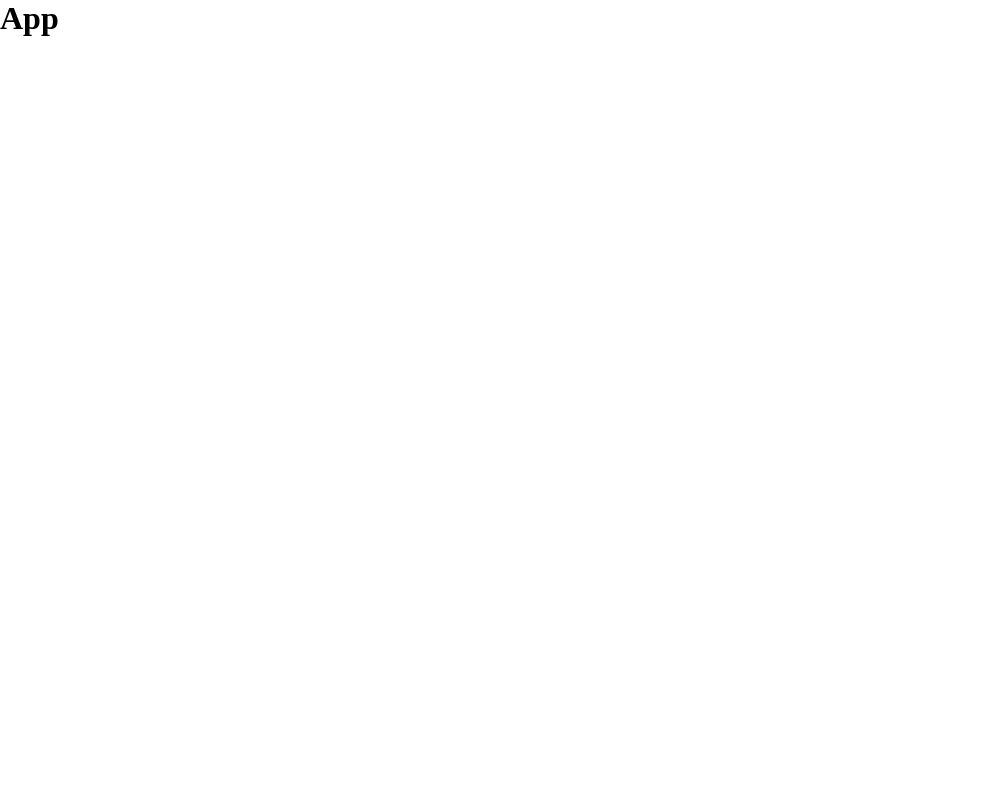
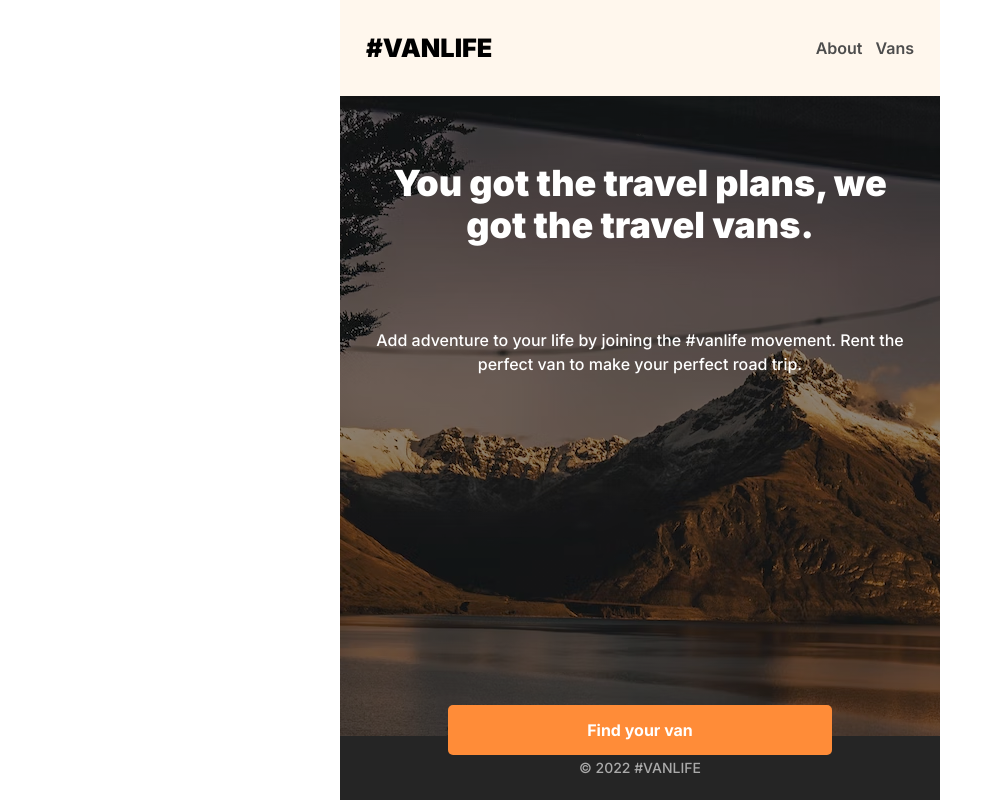
Before and after one commit to konstantine-sa/React_mini_VanLife, a React (Vite) app: page / in a window 1280 px wide. Shown: the whole page, without its empty margins (0-1003 px from the left). Built offline with nearby package versions, Linux system fonts and the light colour scheme.

Commit message:
homepage layout finished

```diff
--- a/index.html
+++ b/index.html
@@ -3,7 +3,10 @@
 
 <head>
   <meta charset="UTF-8" />
-  <link rel="icon" type="image/svg+xml" href="/vite.svg" />
+  <link rel="preconnect" href="https://fonts.googleapis.com">
+  <link rel="preconnect" href="https://fonts.gstatic.com" crossorigin>
+  <link href="https://fonts.googleapis.com/css2?family=Inter:wght@100;300;400;500;600;700;900&display=swap"
+    rel="stylesheet">
   <meta name="viewport" content="width=device-width, initial-scale=1.0" />
   <title>Van Life</title>
 </head>
--- a/package.json
+++ b/package.json
@@ -11,7 +11,8 @@
   },
   "dependencies": {
     "react": "^18.2.0",
-    "react-dom": "^18.2.0"
+    "react-dom": "^18.2.0",
+    "react-router-dom": "^6.14.2"
   },
   "devDependencies": {
     "@types/react": "^18.2.15",
--- a/src/App.jsx
+++ b/src/App.jsx
@@ -1,11 +1,16 @@
 import React from "react";
-import "./App.module.css";
+import styles from "./App.module.css";
+import Header from "./components/Header/Header";
+import Main from "./components/Main/Main";
+import Footer from "./components/Footer/Footer";
 
 function App() {
   return (
-    <>
-      <h1>App</h1>
-    </>
+    <div className={styles.container}>
+      <Header />
+      <Main />
+      <Footer />
+    </div>
   );
 }
 
--- a/src/App.module.css
+++ b/src/App.module.css
@@ -0,0 +1,6 @@
+.container {
+  background-color: antiquewhite;
+  max-width: 600px;
+  height: 100vh;
+  margin: 0 auto;
+}
--- /dev/null
+++ b/src/components/Footer/Footer.jsx
@@ -0,0 +1,12 @@
+import React from "react";
+import styles from "./Footer.module.css";
+
+export default function Footer() {
+  return (
+    <div>
+      <footer className={styles.container}>
+        <p className={styles.copyright}>&copy; 2022 #VANLIFE</p>
+      </footer>
+    </div>
+  );
+}
--- /dev/null
+++ b/src/components/Footer/Footer.module.css
@@ -0,0 +1,16 @@
+.container {
+  height: 8vh;
+  display: flex;
+  justify-content: center;
+  align-items: center;
+
+  font-family: Inter, sans-serif;
+  background-color: #252525;
+}
+
+.copyright {
+  color: #aaa;
+  font-size: 14px;
+  font-weight: 500;
+  line-height: 22.923px;
+}
--- /dev/null
+++ b/src/components/Header/Header.jsx
@@ -0,0 +1,16 @@
+import React from "react";
+import styles from "./Header.module.css";
+
+export default function Header() {
+  return (
+    <div>
+      <section className={styles.container}>
+        <h1 className={styles.title}>#VANLIFE</h1>
+        <nav className={styles.navBar}>
+          <p className={styles.navItem}>About</p>
+          <p className={styles.navItem}>Vans</p>
+        </nav>
+      </section>
+    </div>
+  );
+}
--- /dev/null
+++ b/src/components/Header/Header.module.css
@@ -0,0 +1,38 @@
+.container {
+  background-color: #fff7ed;
+  height: 12vh;
+  padding: 0 26px;
+  display: flex;
+  align-items: center;
+  justify-content: space-between;
+  font-family: Inter, sans-serif;
+}
+/* .container > * {
+  display: inline-block;
+} */
+
+.title {
+  color: #000;
+  font-size: 25.353px;
+  font-weight: 900;
+  line-height: 40px;
+  cursor: pointer;
+}
+
+.navBar {
+  display: flex;
+}
+
+.navItem {
+  color: #4d4d4d;
+  text-align: right;
+  font-size: 16px;
+  font-weight: 600;
+  line-height: 23px;
+
+  cursor: pointer;
+}
+
+.navItem:not(:first-child) {
+  margin-left: 13px;
+}
--- /dev/null
+++ b/src/components/Main/Main.jsx
@@ -0,0 +1,19 @@
+import React from "react";
+import styles from "./Main.module.css";
+
+export default function Main() {
+  return (
+    <div>
+      <section className={styles.container}>
+        <h1 className={styles.title}>
+          You got the travel plans, we got the travel vans.
+        </h1>
+        <p className={styles.description}>
+          Add adventure to your life by joining the #vanlife movement. Rent the
+          perfect van to make your perfect road trip.
+        </p>
+        <button>Find your van</button>
+      </section>
+    </div>
+  );
+}
--- /dev/null
+++ b/src/components/Main/Main.module.css
@@ -0,0 +1,49 @@
+.container {
+  height: 80vh;
+  display: flex;
+  flex-direction: column;
+  align-items: center;
+  padding: 0 26px;
+
+  background: linear-gradient(
+      0deg,
+      rgba(0, 0, 0, 0.46) 0%,
+      rgba(0, 0, 0, 0.46) 100%
+    ),
+    url(../../assets/main_bckgnd_img.png),
+    lightgray 0px -65.191px / 100% 178.109% no-repeat;
+  font-family: Inter;
+  text-align: center;
+  color: #fff;
+}
+
+.title {
+  padding-top: 66px;
+  font-size: 36px;
+  font-weight: 800;
+  line-height: 42px;
+}
+
+.description {
+  padding-top: 15%;
+  font-size: 16px;
+  font-weight: 500;
+  line-height: 24px;
+}
+
+button {
+  width: 70%;
+  height: 50px;
+  margin-top: 60%;
+  flex-shrink: 0;
+  border: none;
+  border-radius: 5px;
+  background: #ff8c38;
+
+  color: #fff;
+  text-align: center;
+  font-family: Inter;
+  font-size: 16px;
+  font-weight: 700;
+  line-height: 32px;
+}
```
Also changed, not shown: src/assets/main_bckgnd_img.png (added), 1 other file (tests, documents, lock files or other folders).
